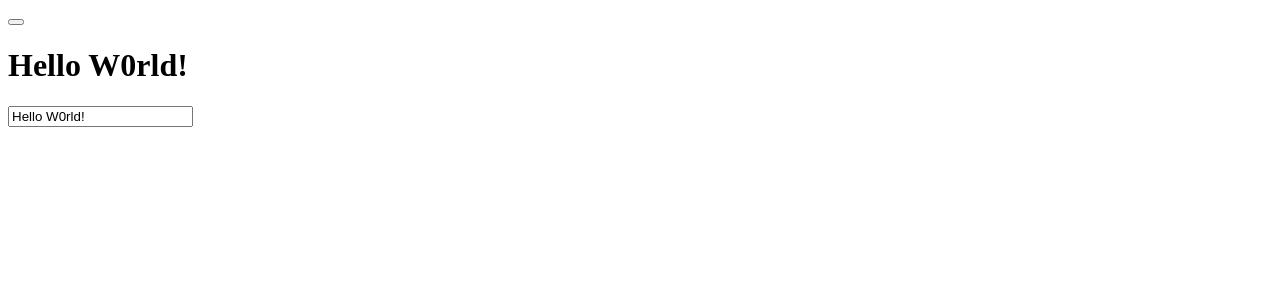
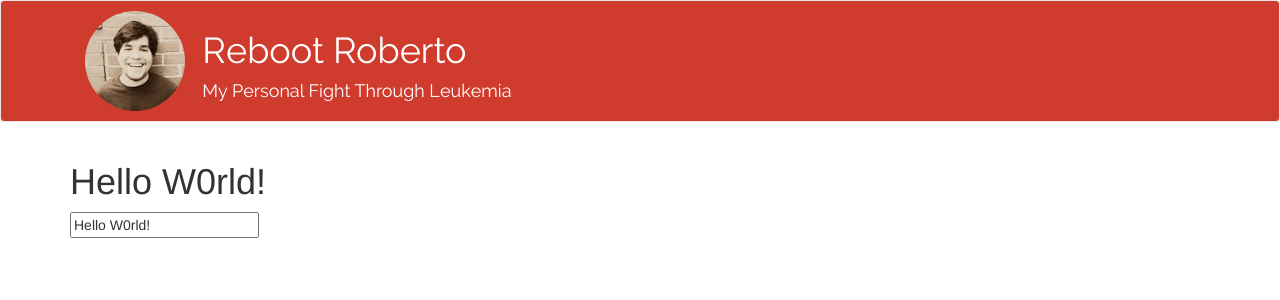
Before and after one commit to manufacturedba/reboot_roberto, a Django app: page / in a window 1280 px wide. Shown: the top 300 px of the page. Run offline with Django 3.2, Linux system fonts and the light colour scheme; parts of the project's set-up code (start-up, migrations or seed data) failed here and were passed over; some libraries are stand-ins or nearby versions.

Commit message:
Navigation bar. Added Raleway font

```diff
--- a/reboot/static/css/main.css
+++ b/reboot/static/css/main.css
@@ -0,0 +1,9 @@
+@charset "UTF-8";
+@font-face { font-family: "Raleway"; font-style: normal; font-weight: 100; src: local("☺︎"), url("../fonts/Raleway/Raleway-Regular.ttf") format("truetype"); }
+
+#navigation { font-family: "Raleway", sans-serif; color: #FFF; background: #cf3b2d; }
+#navigation .container { margin-top: 10px; margin-bottom: 10px; }
+
+#profile_picture { height: 100px; width: 100px; border-radius: 50%; }
+
+#profile_header { margin-bottom: 0px; display: inline-block; #profile_header_sub-margin-top: 0px; }
--- a/reboot/static/sass/main.scss
+++ b/reboot/static/sass/main.scss
@@ -1 +1,42 @@
-// Hello World!
+// Font
+@font-face {
+    font-family: "Raleway";
+    font-style: normal;
+    font-weight: 100;
+    src: local("☺︎"), url("../fonts/Raleway/Raleway-Regular.ttf") format("truetype");
+
+}
+
+// Colors
+// Theme by ver
+// http://www.colourlovers.com/palette/1290436/the_old_cars
+$poiperler: rgb(123,181,159);
+$fiftyTwo: rgb(82,57,51);
+$meeting: rgb(219,194,158);
+$watermelon: rgb(31,20,20);
+$lead: rgb(207,59,45);
+$ink: #333;
+
+#navigation {
+    font-family: "Raleway", sans-serif;
+    color: #FFF;
+    background: $lead;
+    .container {
+        margin-top: 10px;
+        margin-bottom: 10px;
+    }
+}
+
+#profile_picture {
+    height: 100px;
+    width: 100px;
+    border-radius: 50%;
+}
+
+#profile_header {
+    margin-bottom: 0px;
+    display: inline-block;
+    #profile_header_sub: {
+        margin-top: 0px;
+    }
+}
--- a/reboot/templates/base.html
+++ b/reboot/templates/base.html
@@ -11,8 +11,9 @@
         <meta name="description" content="{% block meta_description %}{% endblock %}" />
         <meta name="author" content="{% block meta_author %}{% endblock %}" />
         <meta name="viewport" content="width=device-width" />
+        <base href="/">
+        <link rel="stylesheet" href="{{ STATIC_URL }}vendor/bootstrap/css/bootstrap.min.css" />
         <link rel="stylesheet" href="{{ STATIC_URL }}css/main.css" />
-        <base href="/">
         {% block css %}{% endblock %}
 
         <script src="{{ STATIC_URL }}vendor/modernizer/js/modernizr-2.6.2.min.js"></script>
@@ -24,7 +25,7 @@
             <p class="chromeframe">You are using an outdated browser. <a href="http://browsehappy.com/">Upgrade your browser today</a> or <a href="http://www.google.com/chromeframe/?redirect=true">install Google Chrome Frame</a> to better experience this site.</p>
         <![endif]-->
         {% include 'partials/navigation.html' %}
-        <div data-ng-view>
+        <div class="container" data-ng-view>
         </div>
 
         {% block javascript_library %}
--- a/reboot/templates/partials/navigation.html
+++ b/reboot/templates/partials/navigation.html
@@ -1,7 +1,15 @@
-<nav class="navbar" role="navigation">
-    <div class="container-fluid">
+<nav id="navigation" class="navbar navbar-default" role="navigation">
+    <div class="container">
         <div class="navbar-header">
-            <button type="button">
+            <div class="navbar-profile">
+                <div class="col-md-3">
+                    <img id="profile_picture" src="{{ STATIC_URL }}img/roberto.jpg"></img>
+                </div>
+                <div id="profile_header" class="col-md-9">
+                    <h1>Reboot Roberto</h1>
+                    <h4 id="profile_header_sub">My Personal Fight Through Leukemia</h4>
+                </div>
+            </div>
         </div>
-    </div>
+    </div><!-- /.container -->
 </nav>
```
Also changed, not shown: reboot/static/fonts/Raleway/Raleway-Regular.ttf (added), reboot/static/img/roberto.jpg (added).
